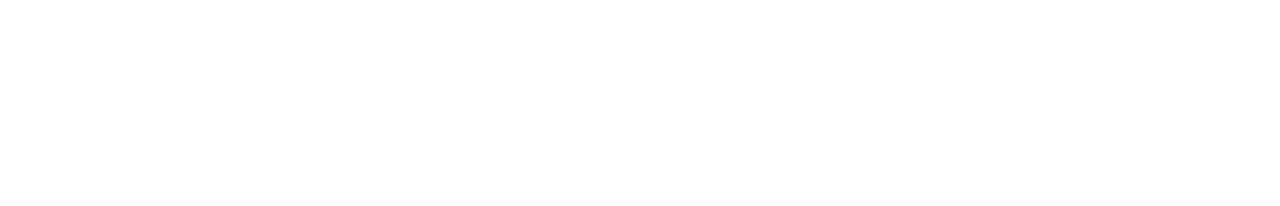
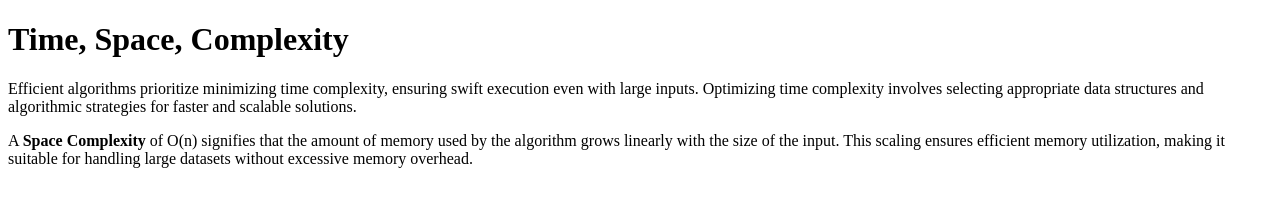
Before and after one commit to acciojob/time-and-space-complexity-Yashjain1623, a website: page main.html in a window 1280 px wide. Drawn offline with Linux system fonts and the light colour scheme.

Commit message:
created a submission

```diff
--- a/main.html
+++ b/main.html
@@ -7,7 +7,10 @@
 </head>
 
 <body>
-	<!-- the entire body must be written by student -->
+	<h1>Time, Space, Complexity</h1>
+	<p>
+Efficient algorithms prioritize minimizing time complexity, ensuring swift execution even with large inputs. Optimizing time complexity involves selecting appropriate data structures and algorithmic strategies for faster and scalable solutions.</p>
+	<p>A <b>Space Complexity</b> of O(n) signifies that the amount of memory used by the algorithm grows linearly with the size of the input. This scaling ensures efficient memory utilization, making it suitable for handling large datasets without excessive memory overhead.</p>
     <script type="text/javascript" src="./script.js">
 </script>
 
```
